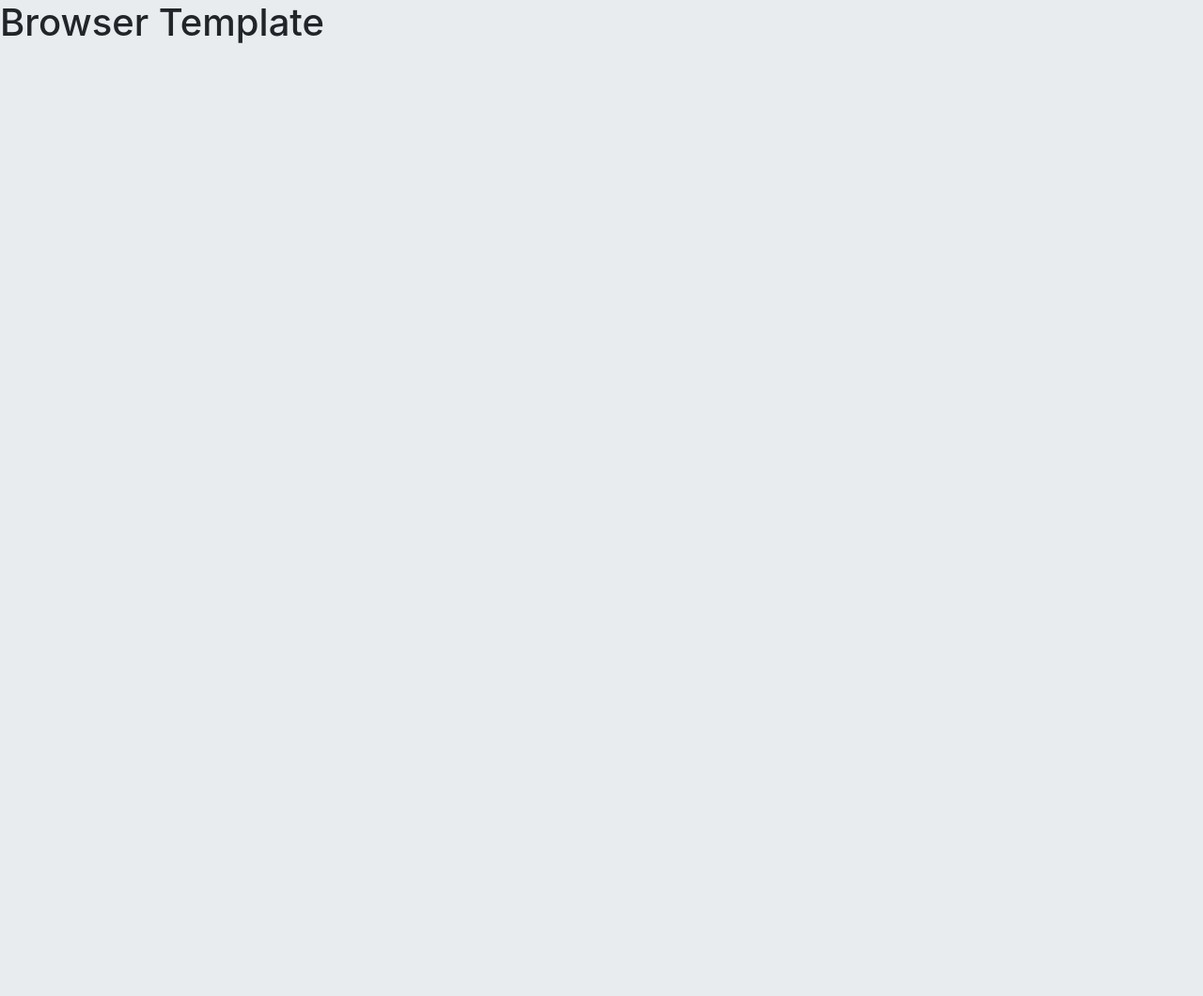
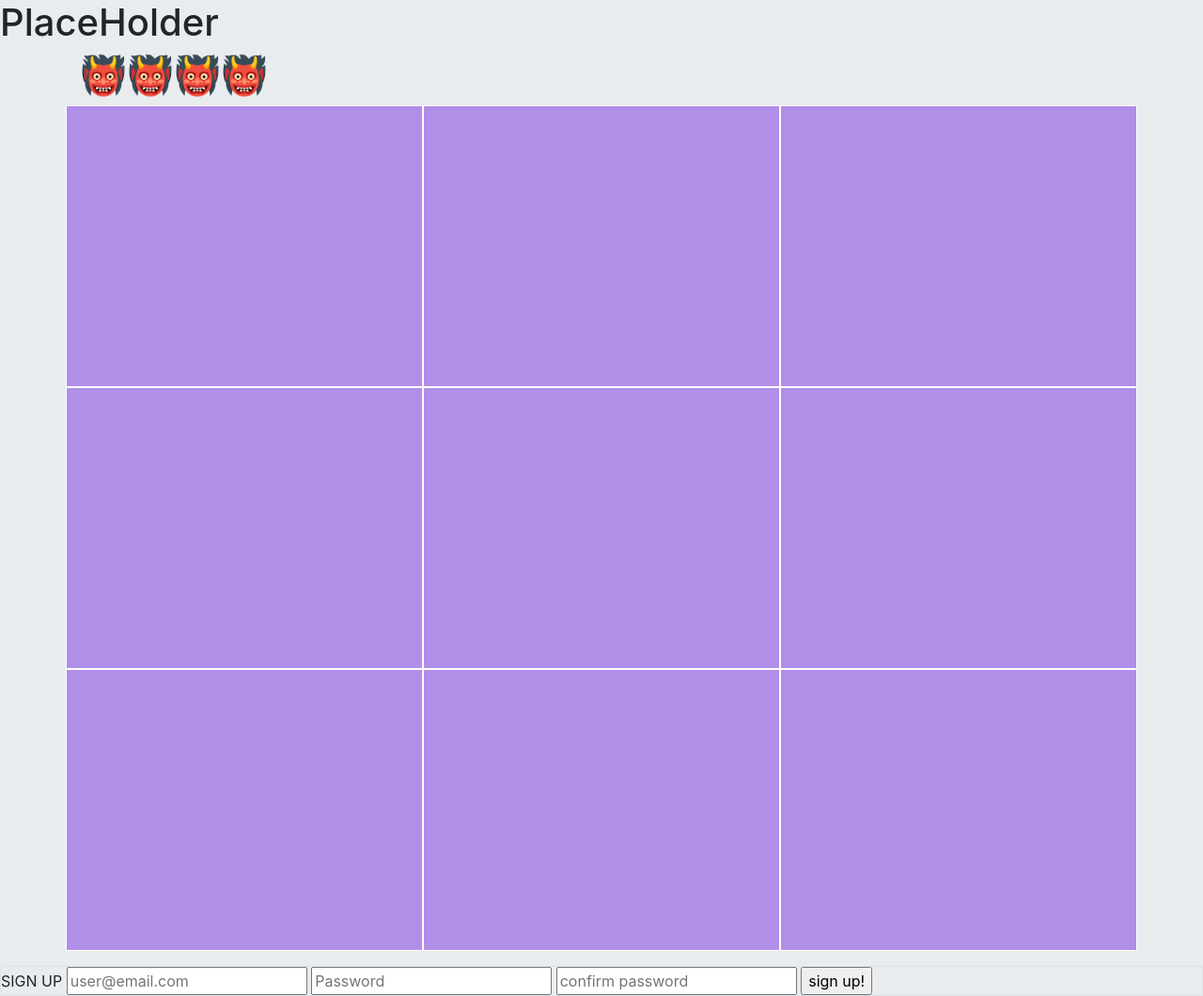
Before and after one commit to TreyHilson/TicTacToe-client, a website built with webpack: page index.html in a window 1280 px wide. Shown: the whole page at 94% size. Before the commit the page ends 800 px from the top, so only its background shows below. Built offline with nearby package versions, Linux system fonts and the light colour scheme.

Commit message:
Initial HTML for game board

```diff
--- a/index.html
+++ b/index.html
@@ -1,5 +1,6 @@
 <!DOCTYPE html>
 <html>
+
 <head>
   <title>Example</title>
   <meta name="viewport" content="width=device-width, initial-scale=1">
@@ -10,8 +11,55 @@
   <!-- Do not add `script` tags-->
   <script src="public/vendor.js" type="text/javascript" charset="utf-8" defer></script>
   <script src="public/application.js" type="text/javascript" charset="utf-8" defer></script>
+
 </head>
+
 <body>
-      <h1>Browser Template</h1>
+  <h1>PlaceHolder </h1>
+  <div class="container">
+    <h1> 👹👹👹👹</h1>
+    <div class="row">
+      <div class="col-4  box">
+
+      </div>
+      <div class="col-4  box">
+
+      </div>
+      <div class="col-4  box">
+
+      </div>
+      <div class="col-4  box">
+
+      </div>
+      <div class="col-4 box">
+
+      </div>
+      <div class="col-4 box">
+
+      </div>
+      <div class="col-4  box">
+
+      </div>
+      <div class="col-4  box">
+
+      </div>
+      <div class="col-4 box">
+
+      </div>
+
+    </div>
+
+
+  </div>
+  <p id="message"></p>
+  <form id="sign-up" class="border">
+
+    SIGN UP
+      <input type="text" name="credentials[email]" placeholder="user@email.com">
+      <input type="password" name="credentials[password]" placeholder="Password">
+      <input type="password" name="credentials[password_confirmation]" placeholder="confirm password">
+      <input type="submit" value="sign up!">
+</form>
 </body>
+
 </html>
```
Lines whose indentation alone changed are shown as unchanged.
